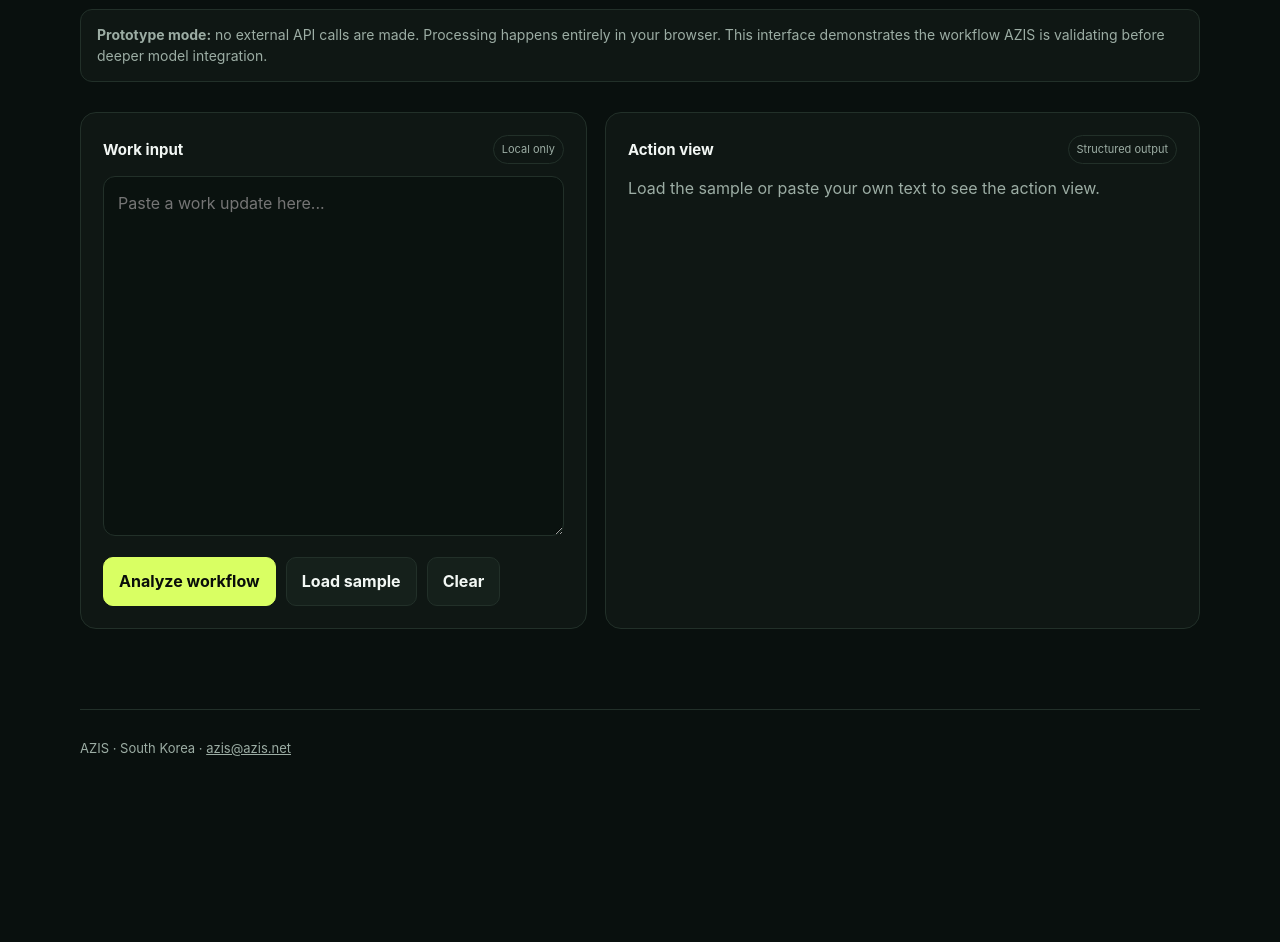
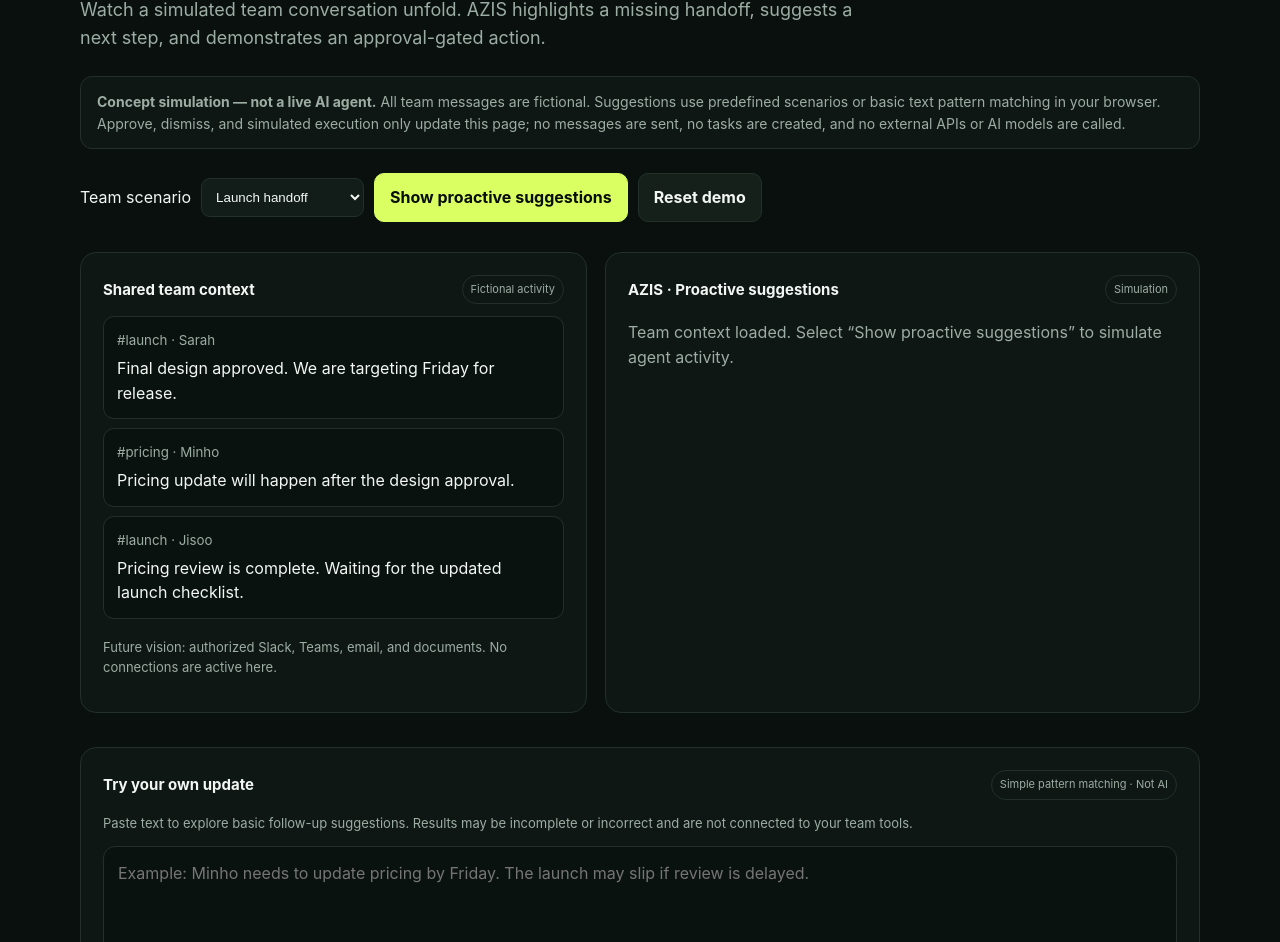
Before and after one commit to niceazis/azis-web, a plain HTML site: page public/demo/index.html in a window 1280 px wide. Shown: the part 327-1269 px from the top of the page. Before the commit the page ends 1125 px from the top, so only its background shows below. Drawn offline with Linux system fonts and the light colour scheme.

Commit message:
Replace workflow analyzer demo with proactive team agent concept simulation

```diff
--- a/public/demo/index.html
+++ b/public/demo/index.html
@@ -3,30 +3,30 @@
 <head>
   <meta charset="utf-8" />
   <meta name="viewport" content="width=device-width, initial-scale=1" />
-  <title>Workflow Analyzer Prototype — AZIS</title>
-  <meta name="description" content="Try the AZIS Workflow Analyzer prototype. Structure project updates, emails, and meeting notes into tasks, owners, deadlines, completed items, and risks." />
+  <title>Proactive Team Agent Demo — AZIS</title>
+  <meta name="description" content="Explore a simulated proactive team agent that spots follow-ups, proposes next steps, and demonstrates approval-based actions." />
   <meta name="robots" content="index,follow,max-snippet:-1" />
   <meta name="theme-color" content="#09100e" />
   <link rel="canonical" href="https://azis.net/demo/" />
   <meta property="og:site_name" content="AZIS" />
-  <meta property="og:title" content="Workflow Analyzer Prototype — AZIS" />
-  <meta property="og:description" content="A public browser-based prototype for turning work updates into structured action signals." />
+  <meta property="og:title" content="Proactive Team Agent Demo — AZIS" />
+  <meta property="og:description" content="A browser-only simulation of a proactive team agent, including follow-up suggestions and approval-based actions." />
   <meta property="og:type" content="website" />
   <meta property="og:url" content="https://azis.net/demo/" />
   <meta property="og:locale" content="en_US" />
   <meta name="twitter:card" content="summary" />
-  <meta name="twitter:title" content="Workflow Analyzer Prototype — AZIS" />
-  <meta name="twitter:description" content="Turn work updates into structured tasks, owners, deadlines, and risks in a browser-based prototype." />
+  <meta name="twitter:title" content="Proactive Team Agent Demo — AZIS" />
+  <meta name="twitter:description" content="See simulated team context, proactive follow-up suggestions, and approval-based actions." />
   <script type="application/ld+json">
   {
     "@context": "https://schema.org",
     "@type": "SoftwareApplication",
-    "name": "AZIS Workflow Analyzer",
+    "name": "AZIS Proactive Team Agent Demo",
     "url": "https://azis.net/demo/",
     "applicationCategory": "BusinessApplication",
     "operatingSystem": "Web browser",
     "isAccessibleForFree": true,
-    "description": "A public browser-based prototype that structures work notes into tasks, owners, deadlines, completed items, and risks.",
+    "description": "A browser-only simulation of a proactive team agent. Suggestions use fixed scenarios and simple pattern matching; no AI or external integrations.",
     "creator": {
       "@type": "Organization",
       "name": "AZIS",
@@ -43,34 +43,94 @@
     textarea{width:100%;min-height:360px;resize:vertical;border:1px solid var(--line);border-radius:12px;background:#0a120f;color:var(--text);padding:14px;font:inherit}.actions{display:flex;gap:10px;flex-wrap:wrap;margin-top:14px}button{border:1px solid var(--line);border-radius:10px;padding:11px 15px;font:inherit;font-weight:750;cursor:pointer;background:#15201b;color:var(--text)}button.primary{background:var(--accent);border-color:var(--accent);color:#090d0a}
     .overview{display:grid;grid-template-columns:repeat(3,1fr);gap:10px;margin-bottom:18px}.metric{padding:12px;border:1px solid var(--line);border-radius:10px;background:var(--panel2)}.metric span{display:block;color:var(--muted);font-size:11px;text-transform:uppercase;letter-spacing:.08em}.metric strong{display:block;margin-top:3px;font-size:18px}.result-section{padding:15px 0;border-top:1px solid var(--line)}.result-section:first-of-type{border-top:0}.result-section h3{font-size:12px;margin:0 0 8px;color:var(--accent);letter-spacing:.08em}.result-section p,.result-section ul{margin:0;color:#d9e1dc}.result-section ul{padding-left:20px}.empty{color:var(--muted)}footer{border-top:1px solid var(--line);padding:28px 0 40px;color:var(--muted);font-size:13px}
     @media(max-width:860px){.workspace{grid-template-columns:1fr}.overview{grid-template-columns:1fr 1fr}main{padding-top:42px}}@media(max-width:560px){.overview{grid-template-columns:1fr}}
+
+    .feed{display:grid;gap:9px}.message{padding:13px;border:1px solid var(--line);border-radius:11px;background:#0a120f}.message small{display:block;color:var(--muted);margin-bottom:5px}.suggestion{border:1px solid var(--line);border-radius:12px;padding:15px;margin:12px 0;background:var(--panel2)}.suggestion h3{margin:3px 0 8px;font-size:17px}.suggestion p{color:var(--muted);margin:0}.suggestion .reason{font-size:12px;color:var(--muted);margin-top:9px}.suggestion .actions{margin-top:12px}.result{font-size:13px;color:var(--accent);margin-top:10px}.pill{font-size:11px;color:var(--accent);letter-spacing:.08em;text-transform:uppercase}.mode{display:flex;gap:10px;align-items:center;flex-wrap:wrap}.mode select{padding:10px;background:var(--panel2);border:1px solid var(--line);color:var(--text);border-radius:9px}.mini{color:var(--muted);font-size:13px}.panel-title{flex-wrap:wrap}.feed-wrap{max-height:440px;overflow:auto}
   </style>
 </head>
 <body>
   <div class="wrap">
     <nav><a class="brand" href="/">AZIS</a><a class="back" href="/">← Back to AZIS</a></nav>
+
     <main>
-      <div class="eyebrow">Public product prototype</div>
-      <h1>Workflow Analyzer</h1>
-      <p class="lead">Paste a project update, email thread, or meeting note. The prototype organizes it into a concise action view so you can see what needs attention.</p>
-      <div class="notice"><strong>Prototype mode:</strong> no external API calls are made. Processing happens entirely in your browser. This interface demonstrates the workflow AZIS is validating before deeper model integration.</div>
+      <div class="eyebrow">Proactive Team Agent · Interactive concept demo</div>
+      <h1>An AI teammate that keeps work moving.</h1>
+      <p class="lead">Watch a simulated team conversation unfold. AZIS highlights a missing handoff, suggests a next step, and demonstrates an approval-gated action.</p>
+      <div class="notice"><strong>Concept simulation — not a live AI agent.</strong> All team messages are fictional. Suggestions use predefined scenarios or basic text pattern matching in your browser. Approve, dismiss, and simulated execution only update this page; no messages are sent, no tasks are created, and no external APIs or AI models are called.</div>
+      <div class="mode" style="margin-top:24px">
+        <label for="scenario">Team scenario</label>
+        <select id="scenario">
+          <option value="launch">Launch handoff</option>
+          <option value="blocker">Blocked project</option>
+          <option value="decision">Unresolved decision</option>
+        </select>
+        <button class="primary" id="play">Show proactive suggestions</button>
+        <button id="reset">Reset demo</button>
+      </div>
       <div class="workspace">
         <section class="panel">
-          <div class="panel-title"><strong>Work input</strong><span class="badge">Local only</span></div>
-          <textarea id="input" placeholder="Paste a work update here..."></textarea>
-          <div class="actions"><button class="primary" id="analyze">Analyze workflow</button><button id="sample">Load sample</button><button id="clear">Clear</button></div>
+          <div class="panel-title"><strong>Shared team context</strong><span class="badge">Fictional activity</span></div>
+          <div class="feed feed-wrap" id="feed" aria-live="polite"></div>
+          <p class="mini" style="margin-top:18px">Future vision: authorized Slack, Teams, email, and documents. No connections are active here.</p>
         </section>
-        <section class="panel" id="output"><div class="panel-title"><strong>Action view</strong><span class="badge">Structured output</span></div><div class="empty">Load the sample or paste your own text to see the action view.</div></section>
+        <section class="panel" id="output">
+          <div class="panel-title"><strong>AZIS · Proactive suggestions</strong><span class="badge">Simulation</span></div>
+          <div id="suggestions" aria-live="polite"><p class="empty">Choose a scenario and select “Show proactive suggestions.”</p></div>
+        </section>
       </div>
+      <section style="padding:34px 0 0">
+        <div class="panel">
+          <div class="panel-title"><strong>Try your own update</strong><span class="badge">Simple pattern matching · Not AI</span></div>
+          <p class="mini">Paste text to explore basic follow-up suggestions. Results may be incomplete or incorrect and are not connected to your team tools.</p>
+          <textarea id="input" style="min-height:110px" placeholder="Example: Minho needs to update pricing by Friday. The launch may slip if review is delayed."></textarea>
+          <div class="actions"><button id="analyze">Suggest follow-ups</button><button id="sample">Load example</button><button id="clear">Clear</button></div>
+          <div id="custom-output" aria-live="polite" style="margin-top:14px"></div>
+        </div>
+      </section>
     </main>
     <footer>AZIS · South Korea · <a href="mailto:azis@azis.net">azis@azis.net</a></footer>
   </div>
+
   <script>
-    const input=document.getElementById('input');const output=document.getElementById('output');
-    const sample='Sarah will approve the final design by Friday. Minho needs to update pricing after approval. Launch may slip if approval is delayed. Jisoo has already completed the pricing review. Please confirm the final launch date after approval.';
-    function esc(s){return s.replace(/[&<>"']/g,c=>({'&':'&amp;','<':'&lt;','>':'&gt;','"':'&quot;',"'":'&#39;'}[c]));}
-    function analyzeText(text){const clean=text.trim();if(!clean)return null;const sentences=clean.split(/(?<=[.!?])\s+/).filter(Boolean);const taskWords=/(will|need|needs|must|should|please|send|confirm|review|approve|complete|finish|deliver|update|prepare|check)/i;const doneWords=/(already|completed|done|finished|approved)/i;const riskWords=/(risk|delay|slip|blocked|blocker|could move|may slip|issue|problem|late)/i;const deadlineWords=/(today|tomorrow|monday|tuesday|wednesday|thursday|friday|saturday|sunday|next week|by\s+\w+|\d{1,2}\/\d{1,2})/i;const tasks=sentences.filter(s=>taskWords.test(s)&&!doneWords.test(s));const completed=sentences.filter(s=>doneWords.test(s));const risks=sentences.filter(s=>riskWords.test(s));const deadlines=sentences.filter(s=>deadlineWords.test(s));const names=[...new Set((clean.match(/\b[A-Z][a-z]{2,}\b/g)||[]).filter(n=>!['The','This','That','Please','If','Launch'].includes(n)))];return{summary:sentences.slice(0,2).join(' '),tasks:tasks.length?tasks:['No explicit action item detected.'],completed:completed.length?completed:['No completed item explicitly detected.'],owners:names.length?names:['No clear owner detected.'],deadlines:deadlines.length?deadlines:['No explicit deadline detected.'],risks:risks.length?risks:['No explicit risk detected.']};}
-    function render(r){if(!r){output.innerHTML='<div class="panel-title"><strong>Action view</strong><span class="badge">Structured output</span></div><div class="empty">Enter some work text first.</div>';return;}const list=items=>'<ul>'+items.map(x=>'<li>'+esc(x)+'</li>').join('')+'</ul>';output.innerHTML='<div class="panel-title"><strong>Action view</strong><span class="badge">Structured output</span></div><div class="overview"><div class="metric"><span>Tasks</span><strong>'+r.tasks.length+'</strong></div><div class="metric"><span>Owners</span><strong>'+r.owners.length+'</strong></div><div class="metric"><span>Risks</span><strong>'+r.risks.length+'</strong></div></div><div class="result-section"><h3>SUMMARY</h3><p>'+esc(r.summary)+'</p></div><div class="result-section"><h3>ACTION ITEMS</h3>'+list(r.tasks)+'</div><div class="result-section"><h3>OWNERS</h3>'+list(r.owners)+'</div><div class="result-section"><h3>DEADLINES</h3>'+list(r.deadlines)+'</div><div class="result-section"><h3>RISKS</h3>'+list(r.risks)+'</div><div class="result-section"><h3>COMPLETED</h3>'+list(r.completed)+'</div>';}
-    document.getElementById('analyze').addEventListener('click',()=>render(analyzeText(input.value)));document.getElementById('sample').addEventListener('click',()=>{input.value=sample;render(analyzeText(sample));});document.getElementById('clear').addEventListener('click',()=>{input.value='';render(null);});
+    const scenarios={
+      launch:{
+        messages:[['#launch · Sarah','Final design approved. We are targeting Friday for release.'],['#pricing · Minho','Pricing update will happen after the design approval.'],['#launch · Jisoo','Pricing review is complete. Waiting for the updated launch checklist.']],
+        suggestions:[{title:'Confirm the pricing handoff',why:'Design was approved, but the pricing update has not been confirmed.',action:'Create a follow-up task for Minho (simulation)'},{title:'Refresh the launch checklist',why:'The team mentioned an updated checklist but no confirmed owner.',action:'Draft a checklist reminder (simulation)'}]},
+      blocker:{
+        messages:[['#engineering · Hana','Integration testing is blocked by missing API access.'],['#release · Alex','We need the test results before Friday.'],['#engineering · Hana','No response yet about API permissions.']],
+        suggestions:[{title:'Escalate the access blocker',why:'Testing is blocked and a release dependency has an upcoming deadline.',action:'Draft an escalation (simulation)'},{title:'Request a revised testing ETA',why:'A dependency remains unresolved before Friday.',action:'Create an ETA request (simulation)'}]},
+      decision:{
+        messages:[['#product · Mina','We should choose between the two onboarding designs.'],['#design · Ben','I sent both options for review yesterday.'],['#product · Mina','No final decision yet, but implementation starts next week.']],
+        suggestions:[{title:'Request the onboarding decision',why:'Implementation is approaching without a confirmed design choice.',action:'Draft a decision request (simulation)'},{title:'Flag an implementation dependency',why:'Engineering needs the design decision before beginning.',action:'Create a dependency note (simulation)'}]}
+    };
+    const feed=document.getElementById('feed'),suggestions=document.getElementById('suggestions'),custom=document.getElementById('custom-output');
+    const esc=s=>String(s).replace(/[&<>"']/g,c=>({'&':'&amp;','<':'&lt;','>':'&gt;','"':'&quot;',"'":'&#39;'}[c]));
+    let state=[];
+    function reset(){
+      const scenario=scenarios[document.getElementById('scenario').value];
+      feed.innerHTML=scenario.messages.map(m=>'<div class="message"><small>'+esc(m[0])+'</small>'+esc(m[1])+'</div>').join('');
+      state=[];suggestions.innerHTML='<p class="empty">Team context loaded. Select “Show proactive suggestions” to simulate agent activity.</p>';
+    }
+    function render(){
+      suggestions.innerHTML=state.map((item,i)=>'<article class="suggestion"><div class="pill">Proactive insight · Simulated</div><h3>'+esc(item.title)+'</h3><p>'+esc(item.why)+'</p><div class="reason">Proposed action: '+esc(item.action)+'</div>'+(item.status==='open'?'<div class="actions"><button class="primary" data-action="approve" data-index="'+i+'">Approve simulated action</button><button data-action="dismiss" data-index="'+i+'">Dismiss</button></div>':'<div class="result" role="status">'+esc(item.status==='approved'?'Approved — action recorded in this demo only. No external changes were made.':'Dismissed — no action taken.')+'</div>')+'</article>').join('');
+    }
+    document.getElementById('play').addEventListener('click',()=>{reset();state=scenarios[document.getElementById('scenario').value].suggestions.map(x=>({...x,status:'open'}));render();});
+    document.getElementById('scenario').addEventListener('change',reset);
+    document.getElementById('reset').addEventListener('click',()=>{reset();document.getElementById('input').value='';custom.textContent='';});
+    suggestions.addEventListener('click',e=>{const b=e.target.closest('button[data-action]');if(!b)return;const i=Number(b.dataset.index);if(!state[i]||state[i].status!=='open')return;state[i].status=b.dataset.action==='approve'?'approved':'dismissed';render();});
+    document.getElementById('analyze').addEventListener('click',()=>{
+      const t=document.getElementById('input').value.trim();
+      if(!t){custom.textContent='Enter a work update first.';return;}
+      const patterns=[
+        {test:/\b(blocked|blocker|waiting|delay|slip|stuck)\b/i,title:'Check a possible blocker',why:'A possible blocker or delay was mentioned.'},
+        {test:/\b(need|needs|should|must|please|follow.up|update|confirm)\b/i,title:'Confirm the next action and owner',why:'An action or request was mentioned.'},
+        {test:/\b(friday|monday|tuesday|wednesday|thursday|today|tomorrow|next week|deadline|by \w+)\b/i,title:'Check the commitment date',why:'A possible timing commitment was mentioned.'}
+      ];
+      const matches=patterns.filter(p=>p.test(t));
+      custom.innerHTML='<div class="pill">Rule-based suggestions · Not AI</div>'+(matches.length?matches.map(p=>'<div class="suggestion"><h3>'+esc(p.title)+'</h3><p>'+esc(p.why)+'</p></div>').join(''):'<p class="mini">No supported pattern detected. This does not mean no follow-up is needed.</p>');
+    });
+    document.getElementById('sample').addEventListener('click',()=>{document.getElementById('input').value='Minho needs to update pricing by Friday. Launch may slip if approval is delayed.';document.getElementById('analyze').click();});
+    document.getElementById('clear').addEventListener('click',()=>{document.getElementById('input').value='';custom.textContent='';});
+    reset();
   </script>
 </body>
 </html>
```
